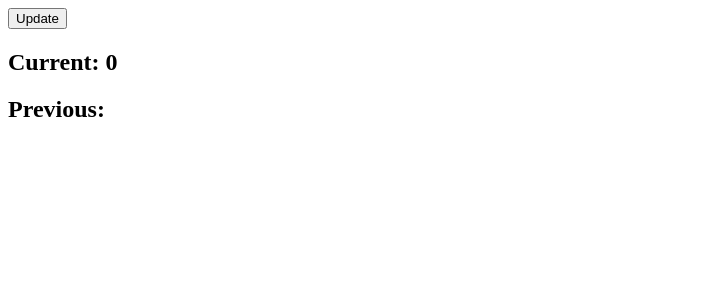
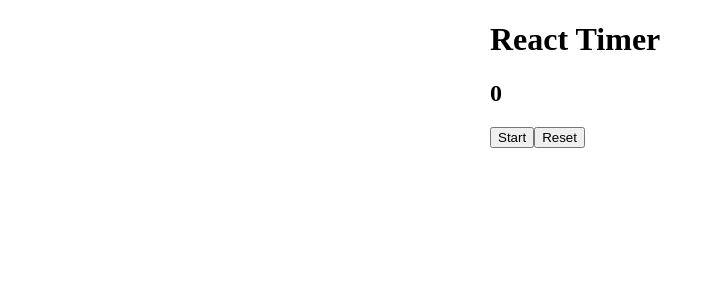
Before and after one commit to DaniilVhivtsev/react-movies, a React (Create React App) app: page / in a window 1280 px wide. Shown: the top 300 px of the page, without its empty margins (0-715 px from the left). Built offline with nearby package versions, Linux system fonts and the light colour scheme.

Commit message:
7 package. Hooks.

```diff
--- a/src/App.js
+++ b/src/App.js
@@ -9,6 +9,7 @@ import {DualButton} from "./components/CallbackMemo";
 import {UseImperativeHook} from "./components/UseImperativeHandleHook";
 import {UseReducerExample} from "./components/UseReducerExample";
 import {CustomHooks} from "./components/CustomHooks";
+import Timer from "./components/timer/Timer";
 
 function App() {
     /*return (
@@ -25,7 +26,8 @@ function App() {
             {/*<DualButton />*/}
             {/*<UseImperativeHook />*/}
             {/*<UseReducerExample />*/}
-            <CustomHooks />
+            {/*<CustomHooks />*/}
+            <Timer />
         </Context>
     )
 }
--- /dev/null
+++ b/src/components/timer/Timer.jsx
@@ -0,0 +1,76 @@
+import React, {useEffect, useReducer} from "react";
+
+const countReducer = (state, {type}) => {
+    if (type === 'START') {
+        return {
+            ...state,
+            isCounting: true
+        };
+    }
+    else if (type === 'STOP') {
+        return {
+            ...state,
+            isCounting: false
+        };
+    }
+    else if (type === 'RESET') {
+        return {
+            count: 0,
+            isCounting: false
+        };
+    }
+    else if (type === 'TICK') {
+        return {
+            count: state.count + 1,
+            isCounting: true
+        };
+    }
+
+    return state;
+}
+
+function setDefaultValue() {
+    const userCount = localStorage.getItem('count');
+    return userCount ? +userCount : 0;
+}
+
+export default function Timer() {
+    const [{count, isCounting}, dispatch] = useReducer(countReducer, {count: setDefaultValue(), isCounting: false});
+
+
+    useEffect(() => {
+        localStorage.setItem('count', count);
+    }, [count])
+
+    useEffect(() => {
+        let timerId = null;
+        console.log('isCounting set interval')
+        if (isCounting) {
+            timerId = setInterval(() => {
+                dispatch({type: 'TICK'});
+            }, 1000);
+        }
+
+        return () => {
+            console.log('isCounting clear interval')
+
+            timerId && clearInterval(timerId);
+            timerId = null;
+        };
+    }, [isCounting])
+
+    return (
+        <div style={{margin: 'auto', width: '300px'}}>
+
+            <h1>React Timer</h1>
+            <h2>{count}</h2>
+
+            {
+                isCounting
+                    ? <button onClick={() => dispatch({type: 'STOP'})}>Stop</button>
+                    : <button onClick={() => dispatch({type: 'START'})}>Start</button>
+            }
+            <button onClick={() => dispatch({type: 'RESET'})}>Reset</button>
+        </div>
+    );
+}
```
